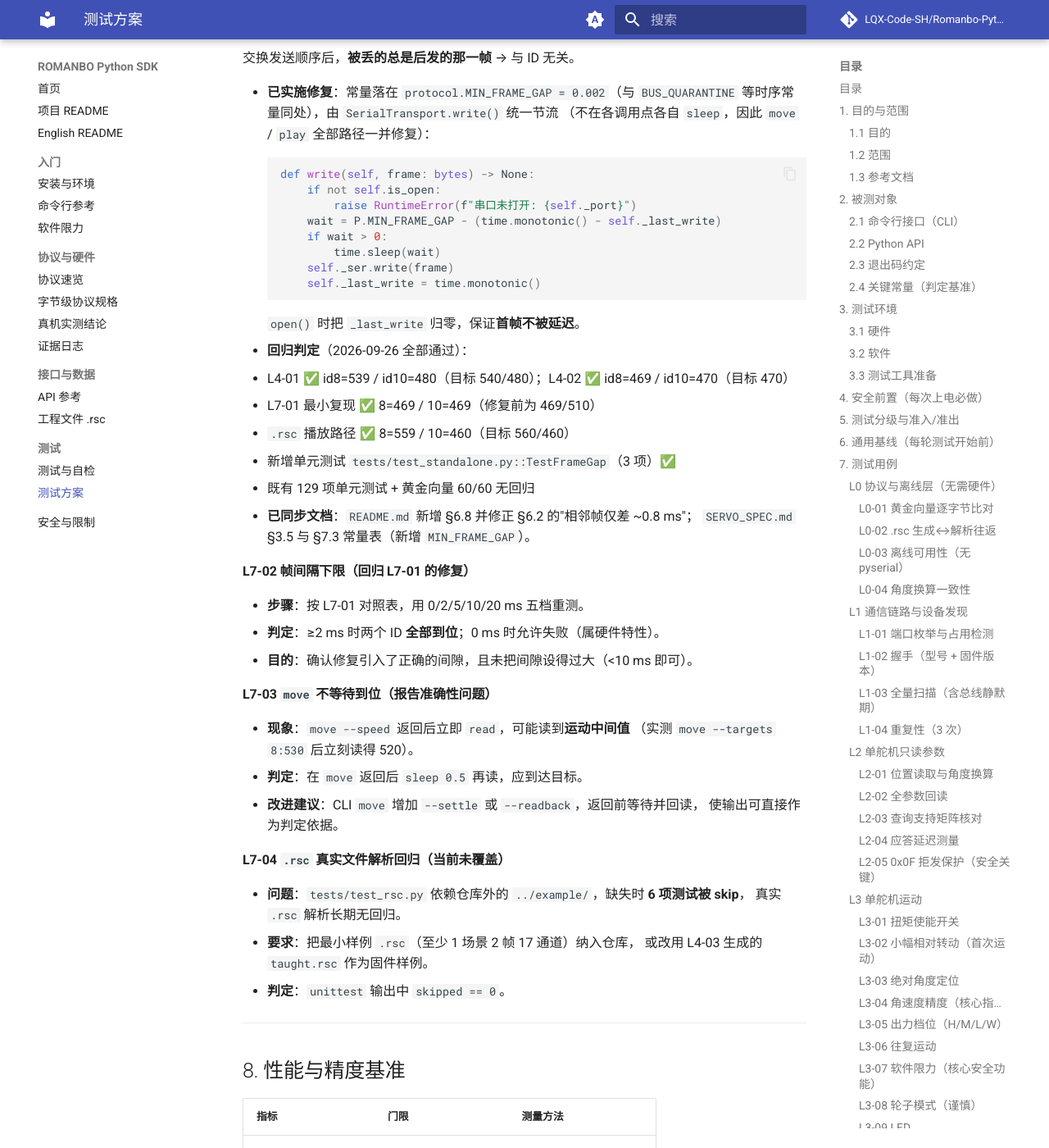
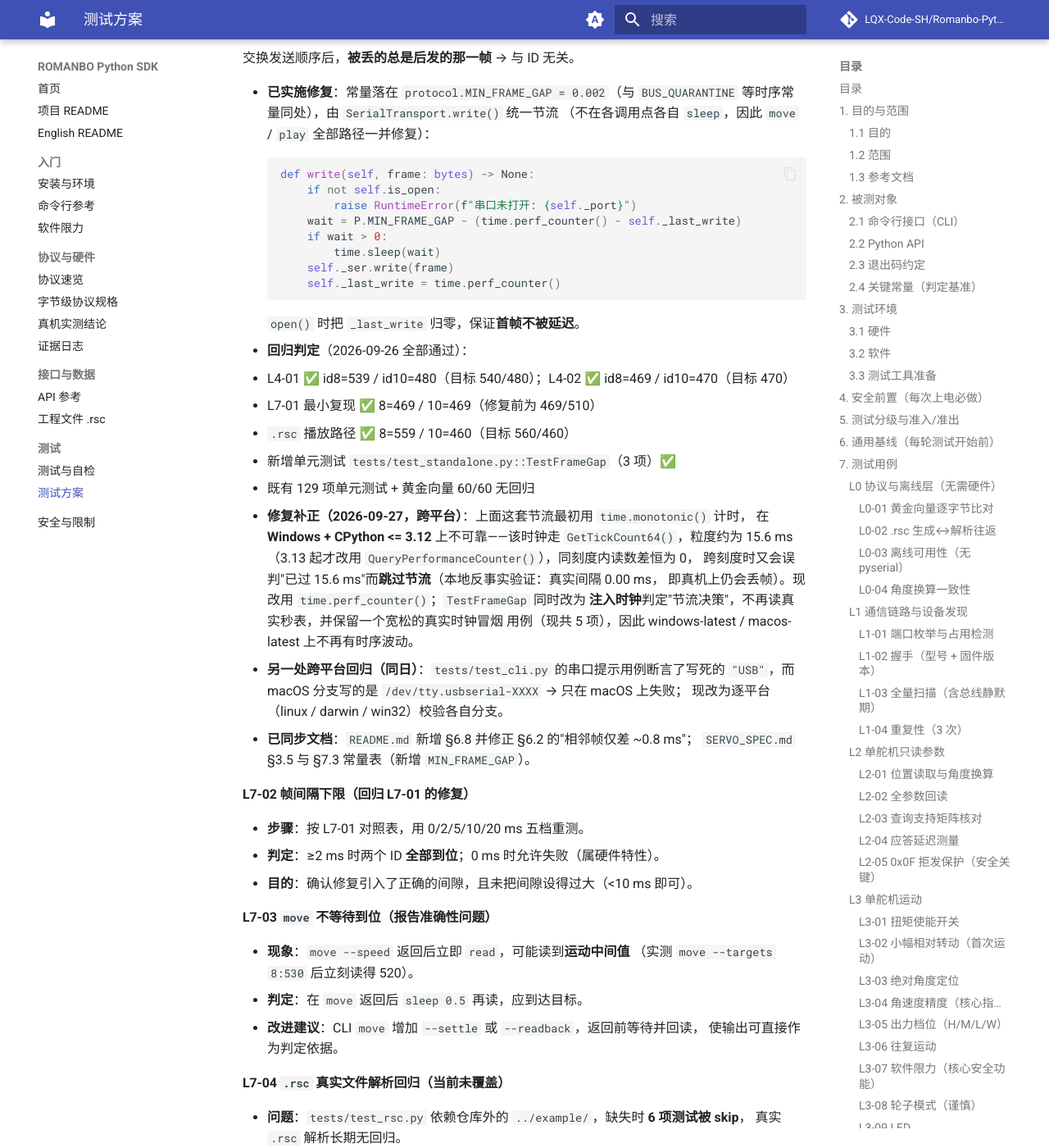
Before and after one commit to LQX-Code-SH/Romanbo-Python-SDK, an MkDocs documentation site: the page built from docs/SERVO_TEST_PLAN.md, in a window 1280 px wide and 1400 px high, scrolled down 17208 px. Shown: the whole window at 82% size. Built offline with MkDocs 1.6.1 and Material for MkDocs 9.7.7, drawn with Linux system fonts in a browser that asks for light colours; comment, search, counter and statistics services are not loaded.

Commit message:
fix(transport): 帧间隔守卫改用 perf_counter，并修掉两处平台相关的测试
Windows 上 time.monotonic() 在 CPython <= 3.12 走 GetTickCount64()（粒度约 15.6ms，
3.13 起才改为 QueryPerformanceCounter()）：同刻度内读数差恒为 0，跨刻度时又会误判
“已过 15.6 ms”而跳过节流 —— 即 MIN_FRAME_GAP 本要避免的“多关节只有第一个生效”
在 Windows 上仍会偶发。现改用 time.perf_counter()（三平台均为高精度单调时钟）。
本地反事实验证：粗时钟下修复前真实间隔 0.00 ms，修复后稳定 2.06 ms。

两处测试本身的平台缺陷：
- TestFrameGap 改为注入时钟判定“节流决策”，不再读真实秒表（原实现用 monotonic
  打点，在 windows-latest / Python 3.11 上恒读到 0.0 ms 而失败），另保留一个
  宽松的真实时钟冒烟用例防止“注入时钟过了但节流没接上”
- test_cli 的串口提示用例断言了写死的 "USB"，而 macOS 分支写的是
  /dev/tty.usbserial-XXXX → 只在 macOS 上失败；现逐平台校验各自分支

同步 docs/FINDINGS.md §8、docs/SERVO_TEST_PLAN.md（L7-01 代码片段）与 CHANGELOG。

````diff
--- a/docs/SERVO_TEST_PLAN.md
+++ b/docs/SERVO_TEST_PLAN.md
@@ -699,11 +699,11 @@ python3 -m romanbo --port $PORT param current-limit --id 8 --value 200
   def write(self, frame: bytes) -> None:
       if not self.is_open:
           raise RuntimeError(f"串口未打开: {self._port}")
-      wait = P.MIN_FRAME_GAP - (time.monotonic() - self._last_write)
+      wait = P.MIN_FRAME_GAP - (time.perf_counter() - self._last_write)
       if wait > 0:
           time.sleep(wait)
       self._ser.write(frame)
-      self._last_write = time.monotonic()
+      self._last_write = time.perf_counter()
   ```
   `open()` 时把 `_last_write` 归零，保证**首帧不被延迟**。
 - **回归判定**（2026-09-26 全部通过）：
@@ -712,6 +712,16 @@ python3 -m romanbo --port $PORT param current-limit --id 8 --value 200
   - `.rsc` 播放路径 ✅ 8=559 / 10=460（目标 560/460）
   - 新增单元测试 `tests/test_standalone.py::TestFrameGap`（3 项）✅
   - 既有 129 项单元测试 + 黄金向量 60/60 无回归
+- **修复补正（2026-09-27，跨平台）**：上面这套节流最初用 `time.monotonic()` 计时，
+  在 **Windows + CPython <= 3.12** 上不可靠——该时钟走 `GetTickCount64()`，粒度约为
+  15.6 ms（3.13 起才改用 `QueryPerformanceCounter()`），同刻度内读数差恒为 0，
+  跨刻度时又会误判"已过 15.6 ms"而**跳过节流**（本地反事实验证：真实间隔 0.00 ms，
+  即真机上仍会丢帧）。现改用 `time.perf_counter()`；`TestFrameGap` 同时改为
+  **注入时钟**判定"节流决策"，不再读真实秒表，并保留一个宽松的真实时钟冒烟
+  用例（现共 5 项），因此 windows-latest / macos-latest 上不再有时序波动。
+- **另一处跨平台回归（同日）**：`tests/test_cli.py` 的串口提示用例断言了写死的
+  `"USB"`，而 macOS 分支写的是 `/dev/tty.usbserial-XXXX` → 只在 macOS 上失败；
+  现改为逐平台（linux / darwin / win32）校验各自分支。
 - **已同步文档**：`README.md` 新增 §6.8 并修正 §6.2 的"相邻帧仅差 ~0.8 ms"；
   `SERVO_SPEC.md` §3.5 与 §7.3 常量表（新增 `MIN_FRAME_GAP`）。
 
````
Also changed, not shown: CHANGELOG.md (+17 -0 lines), docs/FINDINGS.md (+5 -0 lines), 3 other files.
